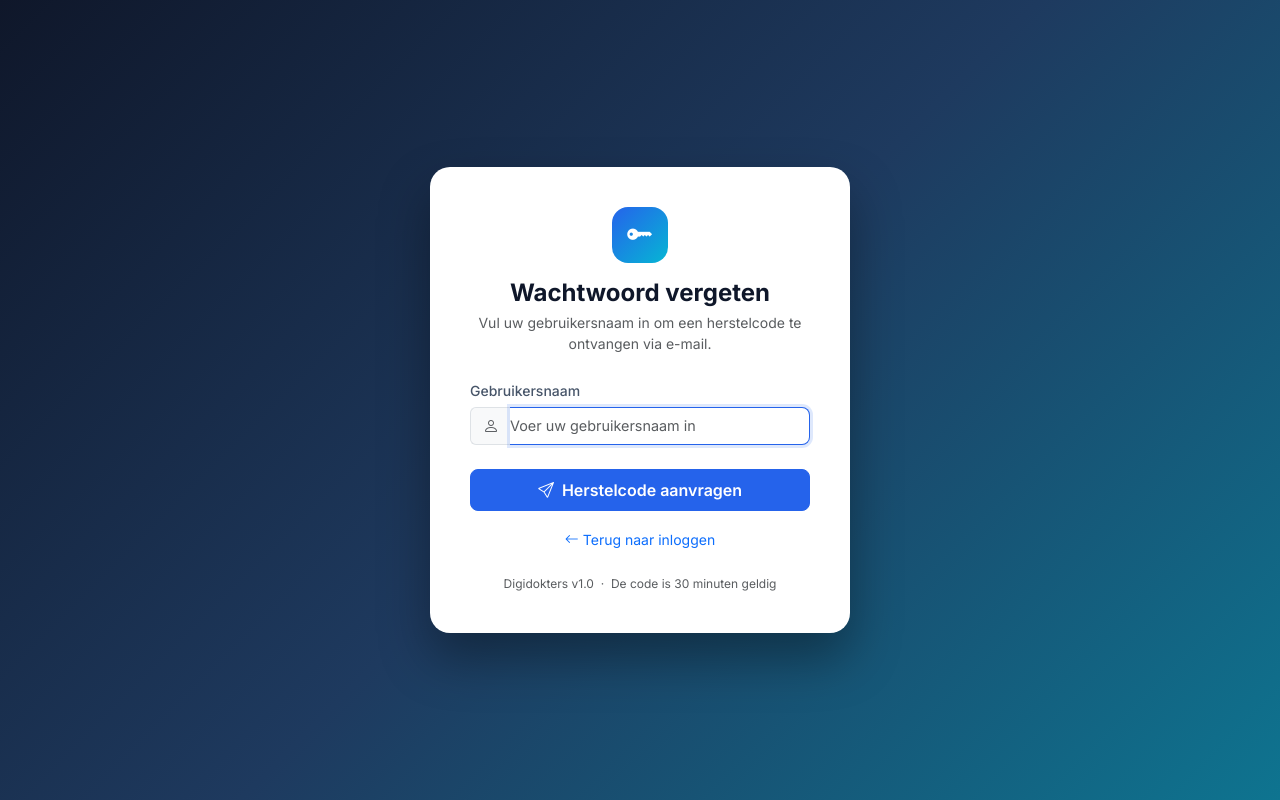
After one commit to mark-vandenbroeck/Digidokters, a Flask app: page /wachtwoord-vergeten in a window 1280 px wide. The commit adds this page. Run offline with Flask 3, Linux system fonts and the light colour scheme.

Commit message:
Paswoord vergeten procedure, en kleurcode voor activiteitstypes

```diff
--- a/models/activity_type.py
+++ b/models/activity_type.py
@@ -7,6 +7,7 @@ class ActivityType(db.Model):
     id = db.Column(db.Integer, primary_key=True)
     naam = db.Column(db.String(100), nullable=False)
     actief = db.Column(db.Boolean, default=True, nullable=False)
+    kleur = db.Column(db.String(20), nullable=True, default='blue')
     volgorde = db.Column(db.Integer, default=0, nullable=False)
     organisatie_id = db.Column(db.Integer, db.ForeignKey('organisaties.id'), nullable=False)
 
--- a/models/user.py
+++ b/models/user.py
@@ -17,10 +17,15 @@ class User(UserMixin, db.Model):
     aangemaakt_op = db.Column(db.DateTime, default=lambda: datetime.now(timezone.utc), nullable=False)
     laatste_login = db.Column(db.DateTime, nullable=True)
 
+    # Wachtwoord herstel
+    reset_code = db.Column(db.String(6), nullable=True)
+    reset_code_verloopt_op = db.Column(db.DateTime, nullable=True)
+
     # Relatie: registraties aangemaakt door deze gebruiker
     registraties = db.relationship('Registration', backref='aangemaakt_door_user', lazy=True,
                                    foreign_keys='Registration.aangemaakt_door_id')
     user_organisaties = db.relationship('UserOrganisatie', back_populates='user', cascade='all, delete-orphan')
+
 
     def is_beheerder(self):
         if self.rol == 'platformbeheerder':
--- a/routes/admin.py
+++ b/routes/admin.py
@@ -880,7 +880,9 @@ def activiteitstype_nieuw():
             return render_template('admin/item_form.html', titel='Activiteitstype', actie='Toevoegen', item=None, form_data=request.form, terug_url=url_for('admin.activiteitstypes'))
 
         max_volgorde = db.session.query(db.func.max(ActivityType.volgorde)).filter_by(organisatie_id=org_id).scalar() or 0
-        item = ActivityType(naam=naam, actief=True, volgorde=max_volgorde + 1)
+        actief = request.form.get('actief') == 'on' if 'actief' in request.form else True
+        kleur = request.form.get('kleur', 'blue')
+        item = ActivityType(naam=naam, actief=actief, kleur=kleur, volgorde=max_volgorde + 1)
         set_organisatie_id_op_model(item)
         db.session.add(item)
         db.session.commit()
@@ -905,11 +907,13 @@ def activiteitstype_wijzigen(item_id):
     if request.method == 'POST':
         item.naam = request.form.get('naam', item.naam).strip()
         item.actief = request.form.get('actief') == 'on'
+        item.kleur = request.form.get('kleur', 'blue')
         db.session.commit()
         flash(f'{item.naam} bijgewerkt.', 'success')
         return redirect(url_for('admin.activiteitstypes'))
     return render_template('admin/item_form.html', titel='Activiteitstype', actie='Wijzigen',
                            item=item, terug_url=url_for('admin.activiteitstypes'))
+
 
 
 @admin_bp.route('/activiteitstypes/<int:item_id>/toggle')
--- a/routes/auth.py
+++ b/routes/auth.py
@@ -215,3 +215,126 @@ def switch_organisatie():
             flash('U heeft geen toegang tot deze organisatie.', 'danger')
 
     return redirect(url_for('reg.lijst'))
+
+
+@auth_bp.route('/wachtwoord-vergeten', methods=['GET', 'POST'])
+@limiter.limit("5 per minute")
+def wachtwoord_vergeten():
+    if current_user.is_authenticated:
+        return redirect(url_for('reg.lijst'))
+
+    if request.method == 'POST':
+        naam = request.form.get('naam', '').strip()
+        if not naam:
+            flash('Vul uw gebruikersnaam in.', 'danger')
+            return render_template('auth/wachtwoord_vergeten.html')
+
+        user = User.query.filter(db.func.lower(User.naam) == naam.lower()).first()
+
+        if not user:
+            flash('Gebruikersnaam is niet bekend. Neem contact op met uw beheerder.', 'danger')
+            return render_template('auth/wachtwoord_vergeten.html')
+
+        if not user.email:
+            flash('Er is geen e-mailadres gekoppeld aan deze gebruiker. Neem contact op met uw beheerder.', 'danger')
+            return render_template('auth/wachtwoord_vergeten.html')
+
+        if not user.actief:
+            flash('Uw account is gedeactiveerd. Neem contact op met uw beheerder.', 'danger')
+            return render_template('auth/wachtwoord_vergeten.html')
+
+        # Code genereren
+        import random
+        from datetime import timedelta
+        from utils.mail import verstuur_email
+        from flask import current_app
+
+        code = f"{random.randint(100000, 999999):06d}"
+        user.reset_code = code
+        user.reset_code_verloopt_op = datetime.now(timezone.utc) + timedelta(minutes=30)
+        db.session.commit()
+
+        # E-mail versturen
+        onderwerp = "Herstelcode wachtwoord Digidokters"
+        vervaltijd_str = user.reset_code_verloopt_op.replace(tzinfo=timezone.utc).astimezone().strftime('%H:%M:%S')
+        inhoud = (
+            f"Beste {user.naam},\n\n"
+            f"U heeft een verzoek ingediend om uw wachtwoord voor Digidokters te herstellen.\n"
+            f"Gebruik de volgende 6-cijferige verificatiecode in de app:\n\n"
+            f"   {code}\n\n"
+            f"Deze code is 30 minuten geldig (tot {vervaltijd_str}).\n\n"
+            f"Als u dit verzoek niet heeft ingediend, kunt u deze e-mail veilig negeren.\n\n"
+            f"Met vriendelijke groet,\n"
+            f"Digidokters Systeem"
+        )
+
+        try:
+            verstuur_email(user.email, onderwerp, inhoud)
+            session['reset_username'] = user.naam
+            flash('Er is een herstelcode verstuurd naar uw e-mailadres.', 'success')
+            return redirect(url_for('auth.wachtwoord_vergeten_verifieer'))
+        except Exception as e:
+            db.session.rollback()
+            current_app.logger.error(f"Fout bij het versturen van herstelcode-mail: {str(e)}")
+            flash('Fout bij het versturen van de e-mail. Controleer de mailinstellingen of neem contact op met de beheerder.', 'danger')
+
+    return render_template('auth/wachtwoord_vergeten.html')
+
+
+@auth_bp.route('/wachtwoord-vergeten/verifieer', methods=['GET', 'POST'])
+@limiter.limit("5 per minute")
+def wachtwoord_vergeten_verifieer():
+    if current_user.is_authenticated:
+        return redirect(url_for('reg.lijst'))
+
+    naam = session.get('reset_username')
+    if not naam:
+        flash('Start de wachtwoord vergeten procedure opnieuw.', 'warning')
+        return redirect(url_for('auth.wachtwoord_vergeten'))
+
+    if request.method == 'POST':
+        code = request.form.get('code', '').strip()
+        nieuw_wachtwoord = request.form.get('nieuw_wachtwoord', '')
+        bevestig_wachtwoord = request.form.get('bevestig_wachtwoord', '')
+
+        if not code or not nieuw_wachtwoord or not bevestig_wachtwoord:
+            flash('Vul alle velden in.', 'danger')
+            return render_template('auth/wachtwoord_vergeten_verifieer.html', naam=naam)
+
+        if nieuw_wachtwoord != bevestig_wachtwoord:
+            flash('De nieuwe wachtwoorden komen niet overeen.', 'danger')
+            return render_template('auth/wachtwoord_vergeten_verifieer.html', naam=naam)
+
+        user = User.query.filter_by(naam=naam).first()
+        if not user:
+            flash('Gebruiker niet gevonden.', 'danger')
+            return redirect(url_for('auth.wachtwoord_vergeten'))
+
+        # Code controleren
+        if not user.reset_code or user.reset_code != code:
+            flash('Ongeldige herstelcode.', 'danger')
+            return render_template('auth/wachtwoord_vergeten_verifieer.html', naam=naam)
+
+        if not user.reset_code_verloopt_op or user.reset_code_verloopt_op.replace(tzinfo=timezone.utc) < datetime.now(timezone.utc):
+            flash('De herstelcode is verlopen. Vraag een nieuwe code aan.', 'danger')
+            return render_template('auth/wachtwoord_vergeten_verifieer.html', naam=naam)
+
+        # Wachtwoord validatie
+        fouten = _valideer_wachtwoord(nieuw_wachtwoord)
+        if fouten:
+            for f in fouten:
+                flash(f, 'danger')
+            return render_template('auth/wachtwoord_vergeten_verifieer.html', naam=naam)
+
+        # Resetten van wachtwoord
+        user.wachtwoord_hash = generate_password_hash(nieuw_wachtwoord)
+        user.reset_code = None
+        user.reset_code_verloopt_op = None
+        user.moet_wachtwoord_wijzigen = False
+        db.session.commit()
+
+        session.pop('reset_username', None)
+        flash('Uw wachtwoord is succesvol gewijzigd. U kunt nu inloggen.', 'success')
+        return redirect(url_for('auth.login'))
+
+    return render_template('auth/wachtwoord_vergeten_verifieer.html', naam=naam)
--- a/templates/admin/activiteitstypes.html
+++ b/templates/admin/activiteitstypes.html
@@ -39,8 +39,9 @@
                                     <i class="bi bi-chevron-down"></i>
                                 </a>
                             </div>
+                        <td class="fw-medium">
+                            <span class="badge bg-{{ item.kleur or 'blue' }}-soft text-{{ item.kleur or 'blue' }} fs-6 px-2.5 py-1.5">{{ item.naam }}</span>
                         </td>
-                        <td class="fw-medium">{{ item.naam }}</td>
                         <td>
                             {% if item.actief %}
                             <span class="badge bg-success">Actief</span>
--- a/templates/agenda/lijst.html
+++ b/templates/agenda/lijst.html
@@ -129,7 +129,7 @@
                         <td class="ps-3 fw-medium text-nowrap">{{ item.datum.strftime('%d/%m/%Y') }}</td>
                         <td class="text-nowrap">{{ item.uur_van }} - {{ item.uur_tot }}</td>
                         <td>
-                            <span class="badge bg-blue-soft text-blue">{{ item.type.naam }}</span>
+                            <span class="badge bg-{{ item.type.kleur or 'blue' }}-soft text-{{ item.type.kleur or 'blue' }}">{{ item.type.naam }}</span>
                             {% if item.is_terugkerend %}
                             <i class="bi bi-arrow-repeat ms-1 text-primary" title="Terugkerend ({{ item.interval }})"></i>
                             {% endif %}
--- a/templates/auth/login.html
+++ b/templates/auth/login.html
@@ -59,12 +59,14 @@
                 </div>
             </div>
 
-            <div class="mb-4 d-flex align-items-center">
+            <div class="mb-4 d-flex align-items-center justify-content-between">
                 <div class="form-check">
                     <input class="form-check-input" type="checkbox" id="onthoud" name="onthoud">
                     <label class="form-check-label small text-muted" for="onthoud">Onthoud mij</label>
                 </div>
+                <a href="{{ url_for('auth.wachtwoord_vergeten') }}" class="small text-decoration-none">Wachtwoord vergeten?</a>
             </div>
+
 
             <button type="submit" class="btn btn-primary w-100 py-2 fw-semibold">
                 <i class="bi bi-box-arrow-in-right me-2"></i>Aanmelden
--- /dev/null
+++ b/templates/auth/wachtwoord_vergeten.html
@@ -0,0 +1,61 @@
+{% extends 'base.html' %}
+
+{% block title %}Wachtwoord vergeten – Digidokters{% endblock %}
+
+{% block unauthenticated %}
+<div class="dd-login-bg">
+    <div class="dd-login-card">
+        <!-- Logo / Titel -->
+        <div class="text-center mb-4">
+            <div class="dd-logo-icon mx-auto mb-3" style="width:56px;height:56px;font-size:1.6rem;border-radius:16px;">
+                <i class="bi bi-key-fill"></i>
+            </div>
+            <h1 class="h4 fw-bold mb-1" style="color:#0f172a">Wachtwoord vergeten</h1>
+            <p class="text-muted small mb-0">Vul uw gebruikersnaam in om een herstelcode te ontvangen via e-mail.</p>
+        </div>
+
+        <!-- Flash messages -->
+        {% with messages = get_flashed_messages(with_categories=true) %}
+        {% if messages %}
+            {% for category, message in messages %}
+            <div class="alert alert-{{ category }} py-2 small">
+                <i class="bi bi-exclamation-circle me-1"></i>{{ message }}
+            </div>
+            {% endfor %}
+        {% endif %}
+        {% endwith %}
+
+        <!-- Formulier -->
+        <form method="POST" action="{{ url_for('auth.wachtwoord_vergeten') }}" novalidate>
+            <input type="hidden" name="csrf_token" value="{{ csrf_token() }}">
+
+            <div class="mb-4">
+                <label for="naam" class="form-label">Gebruikersnaam</label>
+                <div class="input-group">
+                    <span class="input-group-text bg-light border-end-0">
+                        <i class="bi bi-person text-muted"></i>
+                    </span>
+                    <input type="text" class="form-control border-start-0 ps-0"
+                           id="naam" name="naam"
+                           placeholder="Voer uw gebruikersnaam in"
+                           autocomplete="username" required autofocus>
+                </div>
+            </div>
+
+            <button type="submit" class="btn btn-primary w-100 py-2 fw-semibold mb-3">
+                <i class="bi bi-send me-2"></i>Herstelcode aanvragen
+            </button>
+
+            <div class="text-center">
+                <a href="{{ url_for('auth.login') }}" class="small text-decoration-none d-inline-flex align-items-center gap-1">
+                    <i class="bi bi-arrow-left"></i>Terug naar inloggen
+                </a>
+            </div>
+        </form>
+
+        <p class="text-center text-muted mt-4 mb-0" style="font-size:0.75rem">
+            Digidokters v1.0 &nbsp;·&nbsp; De code is 30 minuten geldig
+        </p>
+    </div>
+</div>
+{% endblock %}
```
Also changed, not shown: migrations/versions/71543a345569_voeg_kleur_toe_aan_activitytype.py (added, +32 -0 lines), migrations/versions/7fb9b2ad7c0d_voeg_reset_code_kolommen_toe_aan_users.py (added, +34 -0 lines), templates/admin/item_form.html (+16 -3 lines), templates/auth/wachtwoord_vergeten_verifieer.html (added, +104 -0 lines).
